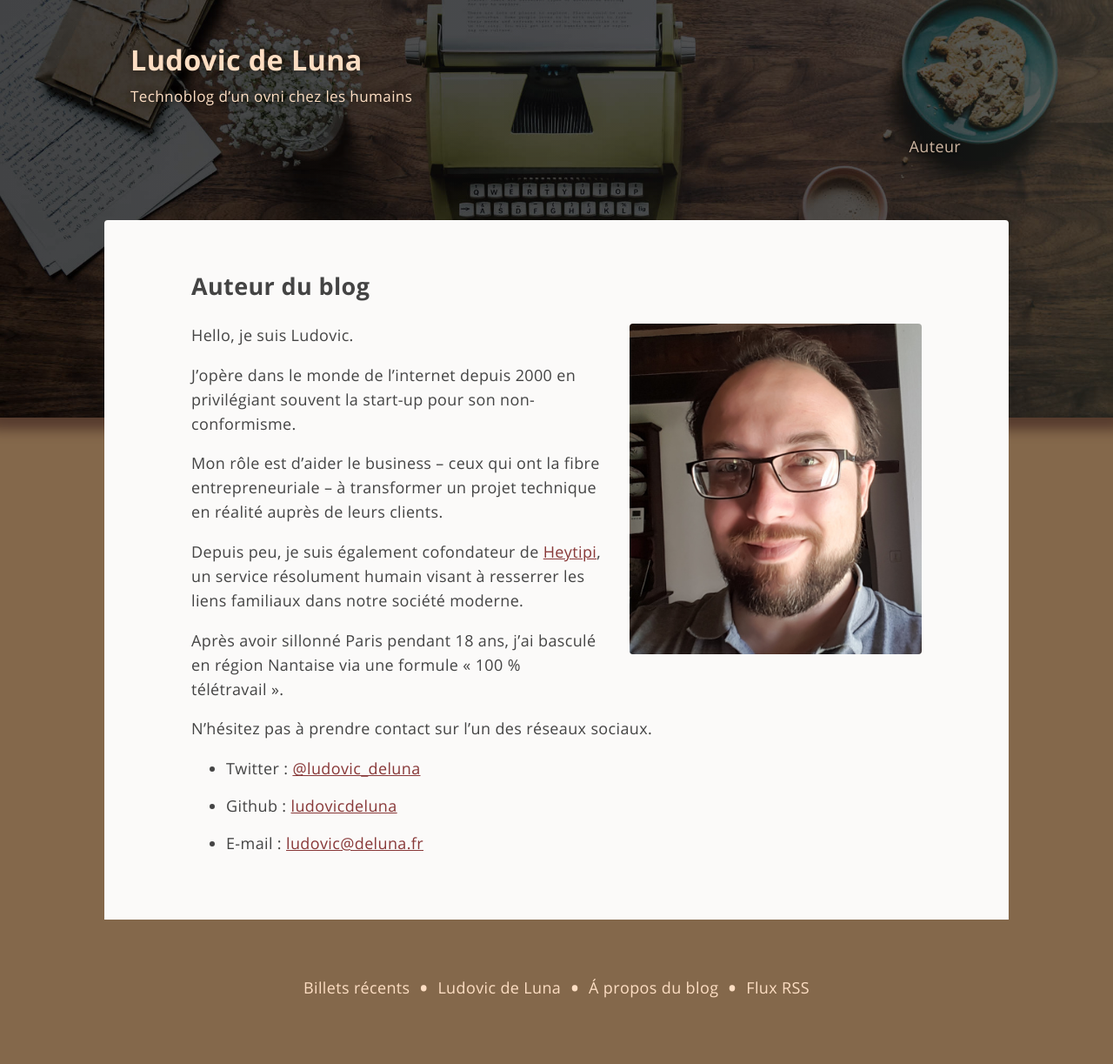
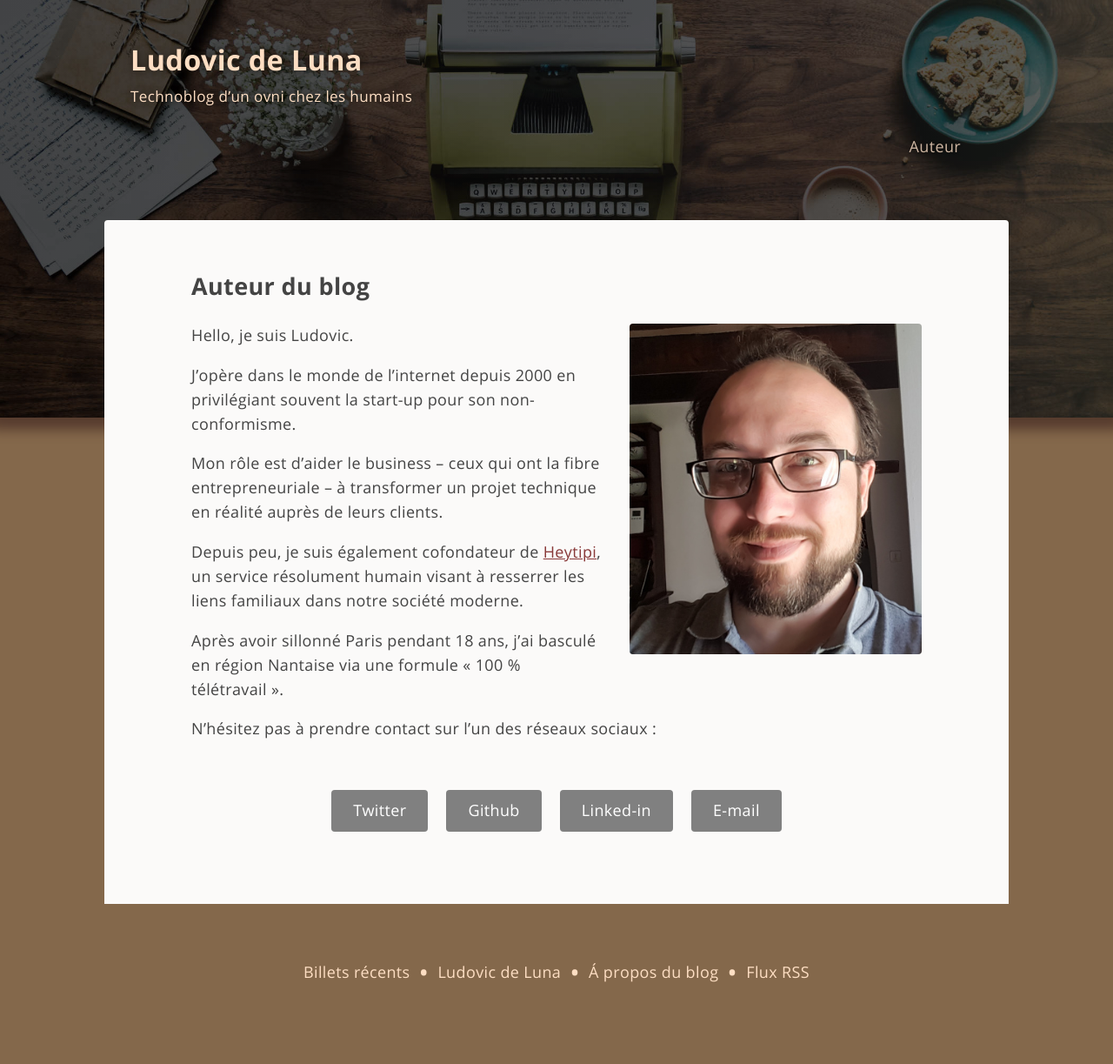
Before and after one commit to ludovicdeluna/blog.fr, a Jekyll site: the page built from about_me.md, in a window 1280 px wide. Shown: the whole page at 87% size. Built offline with Jekyll 4.4.1, drawn with Linux system fonts in a browser that asks for light colours.

Commit message:
about: added linked-in

```diff
--- a/about_me.md
+++ b/about_me.md
@@ -17,8 +17,13 @@ Depuis peu, je suis également cofondateur de  [Heytipi](http://www.heytipi.com)
 
 Après avoir sillonné Paris pendant 18 ans, j’ai basculé en région Nantaise via une formule « 100 % télétravail ».
 
-N’hésitez pas à prendre contact sur l’un des réseaux sociaux.
+N’hésitez pas à prendre contact sur l’un des réseaux sociaux :
 
-- Twitter : [@ludovic_deluna](https://twitter.com/ludovic_deluna)
-- Github : [ludovicdeluna](https://github.com/ludovicdeluna)
-- E-mail : [ludovic@deluna.fr](mailto:ludovic@deluna.fr)
+<div class="about-contact">
+{{"
+[Twitter](https://twitter.com/ludovic_deluna)
+[Github](https://github.com/ludovicdeluna)
+[Linked-in](https://www.linkedin.com/in/ludovicdeluna/)
+[E-mail](mailto:ludovic@deluna.fr)
+" | markdownify }}
+</div>
--- a/assets/css/screen.scss
+++ b/assets/css/screen.scss
@@ -154,6 +154,25 @@ img.selfie {
 .page-author > hr {
   clear: both;
   border: none;
+}
+.about-contact {
+  text-align: center;
+  padding: 10px 0 0;
+}
+.about-contact a {
+  display: inline-block;
+  padding: 10px 25px;
+  margin: 10px 8px;
+  cursor: pointer;
+  background: grey;
+  color: white;
+  border-radius: 4px;
+  text-decoration: none;
+}
+
+.about-contact a:hover {
+  background: #883838;
+  color: white;
 }
 /*
   Blog Informaton Page Elements
```
